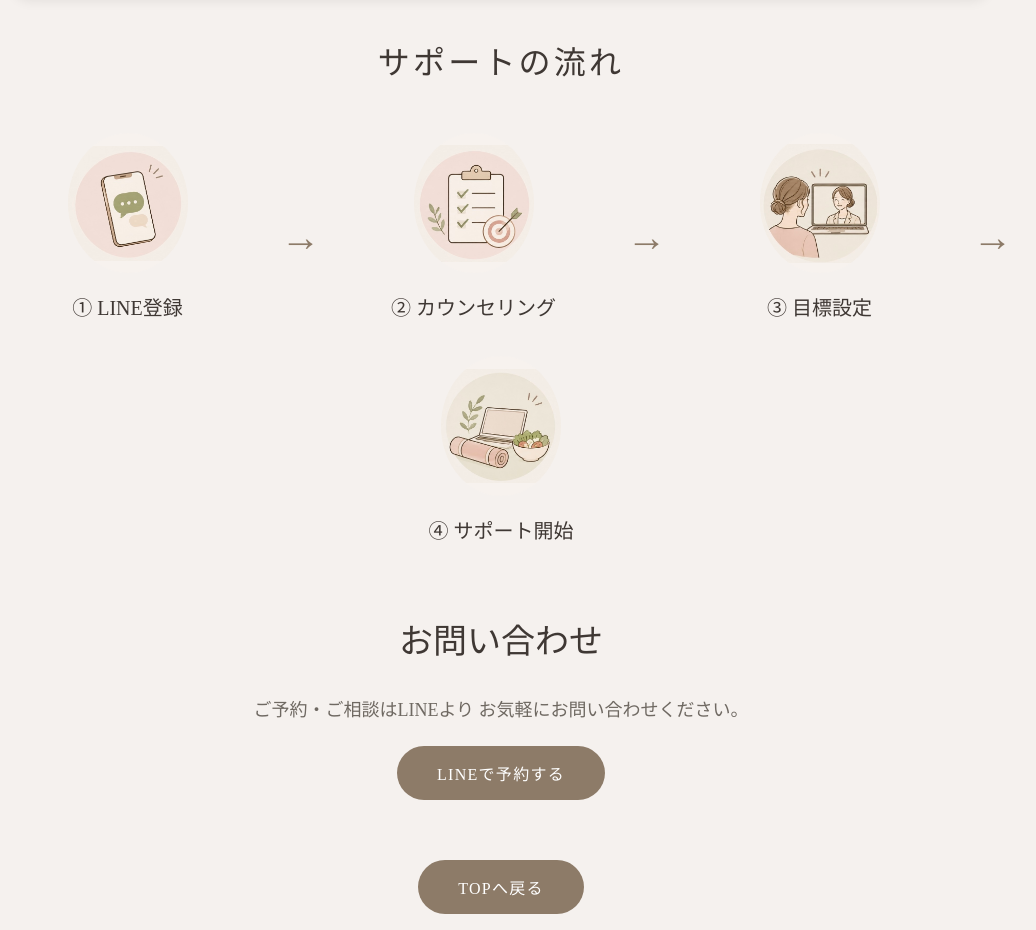
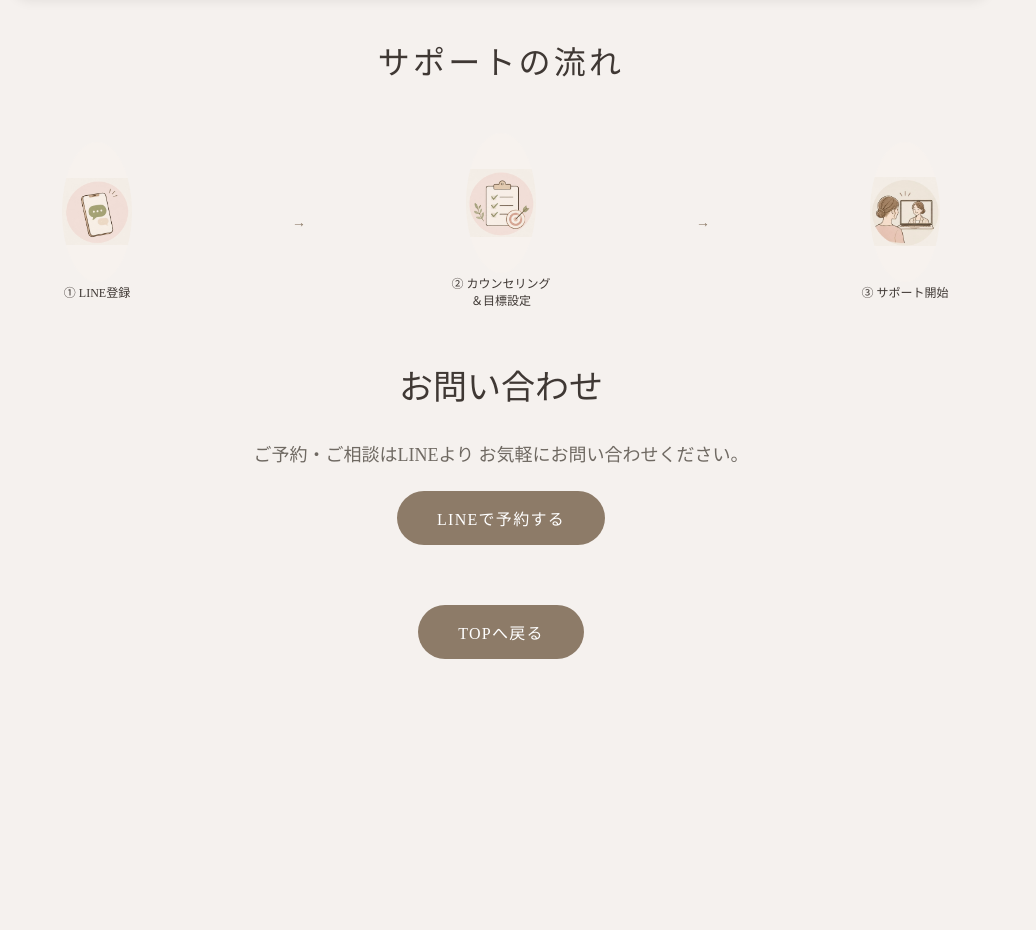
Before and after one commit to ntotalbeauty/N-homepage, a plain HTML site: page diet.html in a window 1280 px wide. Shown: the part 3963-4893 px from the top of the page, without its empty margins (139-1175 px from the left). After the commit the page ends 4682 px from the top, so only its background shows below. Drawn offline with Linux system fonts and the light colour scheme.

Commit message:
Refactor flow layout and update item content

```diff
--- a/diet.html
+++ b/diet.html
@@ -398,35 +398,37 @@ h1{
     display:flex;
     justify-content:center;
     align-items:center;
-    gap:10px;
-    max-width:1200px;
-    margin:50px auto;
+    gap:5px;
+    margin:40px auto;
 }
 
 .flow-item{
-    width:23%;
+    width:30%;
     text-align:center;
 }
 
 .flow-item img{
     width:100%;
-    max-width:120px;
+    max-width:70px;
     aspect-ratio:1/1;
     object-fit:contain;
+    display:block;
+    margin:0 auto 3px;
 }
 
-
 .flow-item p{
-    margin-top:15px;
+    margin:0;
     font-family:'Noto Serif JP',serif;
-    font-size:20px;
+    font-size:12px;
+    line-height:1.4;
     color:#3f3834;
 }
 
 .flow-arrow{
-    font-size:40px;
+    font-size:14px;
     color:#8d7b68;
 }
+
 
 @media(max-width:768px){
 
@@ -607,24 +609,22 @@ ZOOMを使って、
 
     <div class="flow-item">
         <img src="flow2.jpg">
-<p>② カウンセリング</p>
+        <p>
+            ② カウンセリング<br>
+            ＆目標設定
+        </p>
     </div>
 
     <div class="flow-arrow">→</div>
 
     <div class="flow-item">
         <img src="flow3.jpg">
-<p>③ 目標設定</p>
-</div>
-
-<div class="flow-arrow">→</div>
-
-<div class="flow-item">
-<img src="flow4.jpg">
-<p>④ サポート開始</p>
+        <p>③ サポート開始</p>
     </div>
 
 </div>
+
+
 
 
 <div class="contact">
```
Lines whose indentation alone changed are shown as unchanged.
